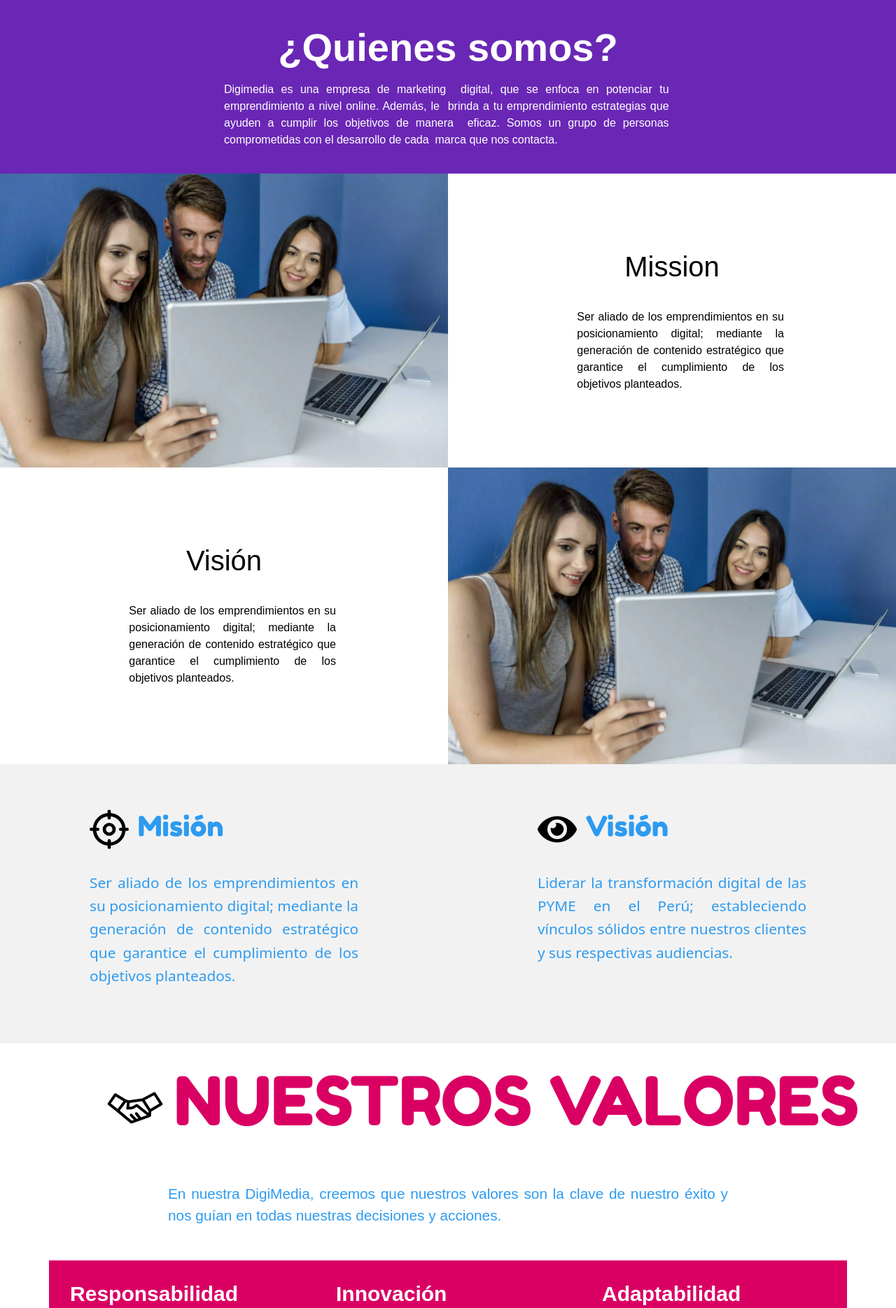
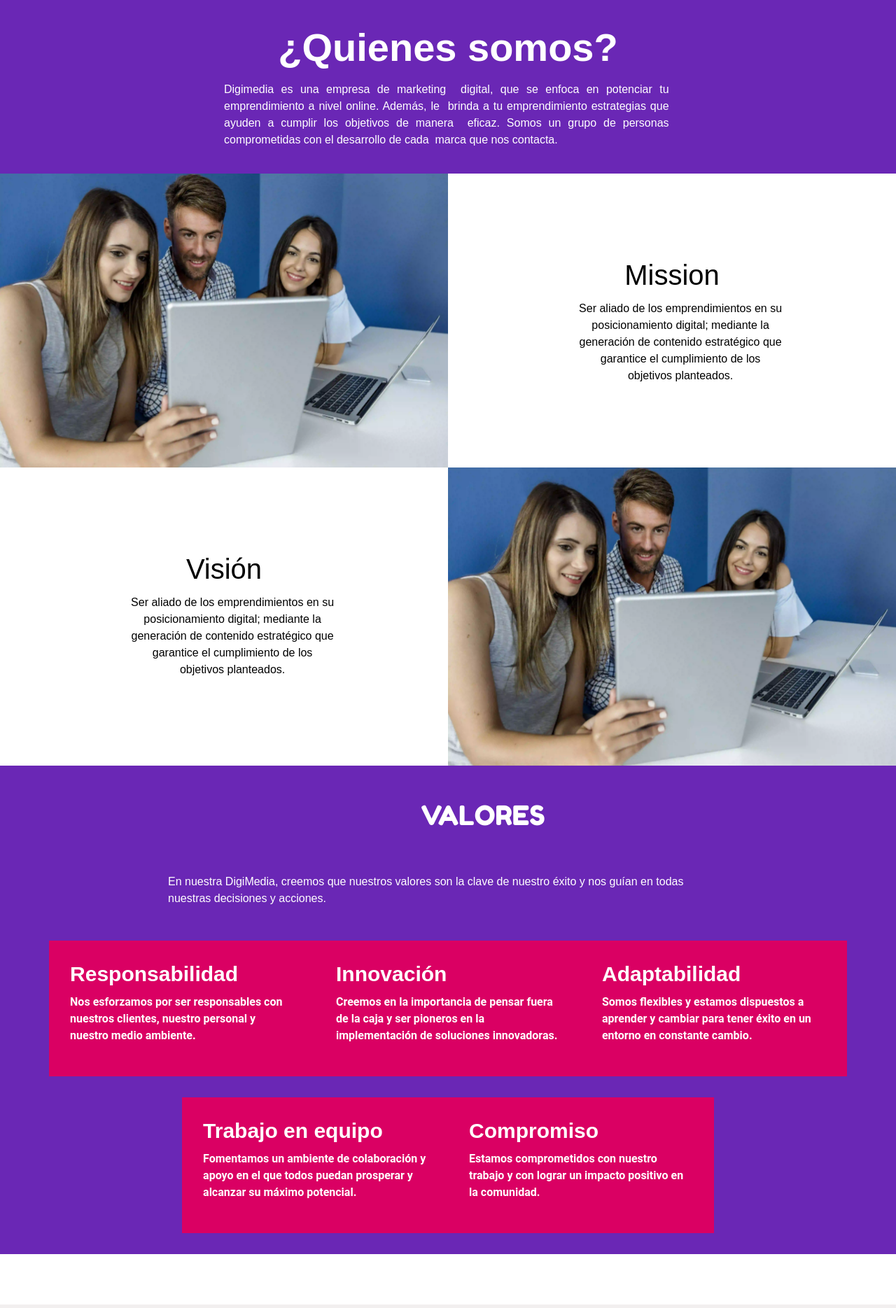
Before and after one commit to DevNHL/Digimedia, a PHP site: page /Digimedia/View/nosotros.php in a window 1280 px wide. Shown: the part 76-1945 px from the top of the page at 70% size. Run offline with PHP 8.4, Linux system fonts and the light colour scheme.

Commit message:
cambios de diseño

```diff
--- a/View/nosotros.php
+++ b/View/nosotros.php
@@ -128,23 +128,12 @@
   </div>
   <img src="../img/Nos_viendo.webp" alt="Descripción de la imagen">
 </div>
+
+<div class=conten>
 <div class="pt-5"></div>
 
-<div class="container2">
-  <div class="left">
-    <h2><img src="../img/mirador.svg" alt="Icono" class="icono" style="width: 3.5rem; height: 3.5rem; margin-right: 0.8rem;">Misión</h2>
-    <p style="font-size: 1.3rem; line-height: 1.6; text-align: justify; margin-top: 2rem;">Ser aliado de los emprendimientos en su posicionamiento digital; mediante la generación de contenido estratégico que garantice el cumplimiento de los objetivos planteados.</p>
-  </div>
-  <div class="right">
-    <h2><img src="../img/vision.svg" alt="Icono" class="icono" style="width: 3.5rem; height: 3.5rem; margin-right: 0.8rem;">Visión</h2>
-    <p style="font-size: 1.3rem; line-height: 1.6; text-align: justify; margin-top: 2rem;">Liderar la transformación digital de las PYME en el Perú; estableciendo vínculos sólidos entre nuestros clientes y sus respectivas audiencias.</p>
-  </div>
-</div>
-<br>
-
-
 <section id="titulo">
-  <h1><img src="../img/brazos.svg" alt="Icono" class="icono">NUESTROS VALORES</h1>
+  <h1>VALORES</h1>
 </section>
 
 <section id="valores">
@@ -186,7 +175,7 @@
   </div>
 
 </div>
-
+</div>
 
 
 
--- a/css/nosotros.css
+++ b/css/nosotros.css
@@ -79,12 +79,8 @@
     }
 
     .banner .content p {
-      /*margin-top: 1rem;
-      margin-bottom: 1rem;*/
       width: 200%;
       transform: translate(5%, 0%);
-      /*font-size: 1rem;
-      font-weight: 100;*/
     }
   }
 
@@ -98,114 +94,18 @@
       padding: 2rem;
     }
 
-    /*.banner .content h1 {
-      margin-top: 2rem;
-      margin-bottom: 0;
-    }*/
-
     .banner .content p {
-      /*margin-top: 1rem;
-      margin-bottom: 1rem;*/
       width: 90%;
       text-align: center;
       transform: translate(5%, 0%);
-      /*font-size: 1rem;
-      font-weight: 100;*/
     }
   }
 /* ---------------------------------------- */
 /*********************************************/
-
-.container2 {
-  position: relative;
-  display: flex;
-  flex-wrap: wrap;
-  justify-content: center;
-  width: 100%;
-  margin-top: -50px;
+.conten{
+  background-color: #6a27b5;
 }
 
-.left, .right {
-  flex-basis: 100%;
-  padding: 5% 10%;
-  box-sizing: border-box;
-  text-align: center;
-}
-
-.left h2, .right h2 {
-  font-family: 'Fredoka One', cursive;
-  font-size: 2rem;
-  color: #2D9BF0;
-  text-align: left;
-}
-
-.left {
-  background-color: #f2f2f2;
-}
-
-.left p{
-  color: #2D9BF0;
-}
-
-.right p{
-  color: #2D9BF0;
-}
-
-.right {
-  background-color: #f2f2f2;
-}
-
-.icono {
-  vertical-align: middle;
-}
-
-@media screen and (min-width: 768px) {
-  .left, .right {
-    flex-basis: 50%;
-    text-align: center;
-  }
-
-  .left h2, .right h2 {
-    font-size: 2.5rem;
-  }
-
-  .left p, .right p {
-    font-size: 1.4rem;
-  }
-}
-
-  /* ---------------------------------------- */
-
-    /* ---------------------------------------- */
-
-/* ---------------------------------------- */
-/* ---------------------------------------- */
-/* ---------------------------------------- */
-/* ---------------------------------------- */
-
-
-    @media screen and (min-width: 768px) {
-    .left, .right {
-      flex-basis: 50%;
-    }
-
-    h2 {
-      font-size: 2rem;
-      text-align: left;
-    }
-
-    p {
-      font-size: 1.3rem;
-      text-align: justify;
-      line-height: 1.5;
-      margin-top: 1.5rem;
-    }
-
-  }
-
-    /* ---------------------------------------- */
-
-    /* ---------------------------------------- */
   /* TEXTO DESPUES DEL TITULO NUESTRO VALORES*/
   .valores {
     display: flex;
@@ -221,7 +121,7 @@
     margin: 0 auto;
     line-height: 1.5;
     margin-top: 30px;
-    color: #2D9BF0;
+    color: #ffffff;
     font-family: 'Spoof', sans-serif;
 
   }
@@ -230,15 +130,6 @@
     width: 4rem;
     height: 4rem;
     margin-right: 0.5rem;
-  }
-
-  .valores1 h1 {
-    font-size: 6rem;
-    text-align: center;
-    margin-bottom: 30px;
-    color: #DA0063;
-    font-family: 'Fredoka One', cursive;
-
   }
 
   @media screen and (min-width: 425px) {
@@ -270,7 +161,7 @@
 
   @media screen and (min-width: 644px) {
     .valores h1 {
-        position:absolute;
+      position:absolute;
       margin-top: 120px;
       font-size: 2rem;
       text-align: left;
@@ -341,9 +232,6 @@
 
   @media screen and (max-width: 480px) {
     #titulo h1 {
-
-        font-size: 1rem;
-        width: 300px;
         margin-bottom: 10px;
         color: #DA0063;
         font-family: 'Fredoka One', cursive;
@@ -384,10 +272,9 @@
   }
 
   #titulo h1 {
-
     font-size: 2.4rem;
     margin-bottom: 30px;
-    color: #DA0063;
+    color: #ffffff;
     font-family: 'Fredoka One', cursive;
   }
 
@@ -399,7 +286,6 @@
 
   @media screen and (min-width: 1200px) {
     #titulo h1 {
-      font-size: 6rem;
       text-align: left;
       margin-left: 100px;
     }
```
